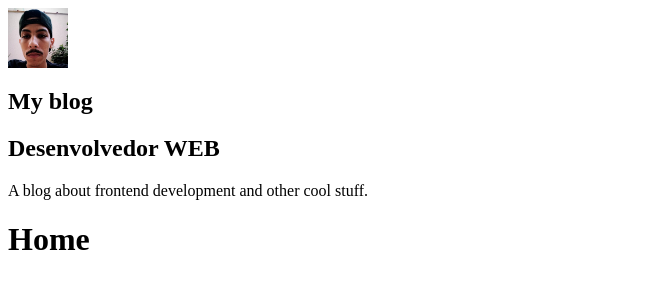
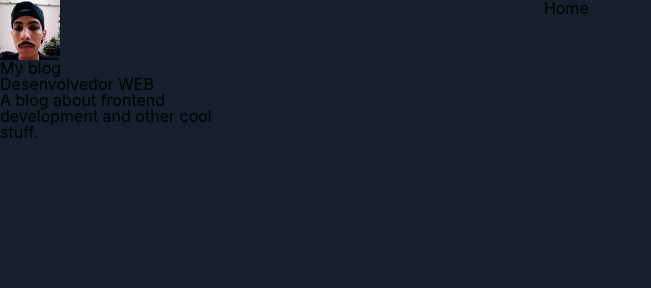
Before and after one commit to joaosoarees/gatsby-blog, a Gatsby site: page / in a window 1280 px wide. Shown: the whole page, without its empty margins (0-651 px from the left). Built offline with nearby package versions, Linux system fonts and the light colour scheme; Gatsby itself is replaced by a stand-in of ours.

Commit message:
introduced styled-components, created global styles

```diff
--- a/src/components/Layout/index.js
+++ b/src/components/Layout/index.js
@@ -1,17 +1,21 @@
 import React from "react";
 import PropTypes from "prop-types";
+
+import GlobalStyles from '../../styles/GlobalStyles';
+import { LayoutWrapper, LayoutMain } from './styles';
 
 import Profile from '../Profile';
 
 const Layout = ({ children }) => {
   return (
-    <>
+    <LayoutWrapper>
+      <GlobalStyles />
       <aside>
         <Profile />
       </aside>
 
-      <main>{children}</main>
-    </>
+      <LayoutMain>{children}</LayoutMain>
+    </LayoutWrapper>
   );
 }
 
--- /dev/null
+++ b/src/components/Layout/styles.js
@@ -0,0 +1,12 @@
+import styled from 'styled-components';
+
+export const LayoutWrapper = styled.section`
+  display: flex;
+`;
+
+export const LayoutMain = styled.main`
+  background: #16202c;
+  min-height: 100vh;
+  padding: 0 3.75rem 0 20rem;
+  width: 100%;
+`;
--- /dev/null
+++ b/src/styles/GlobalStyles.js
@@ -0,0 +1,62 @@
+import { createGlobalStyle } from 'styled-components';
+
+const GlobalStyles = createGlobalStyle`
+  html, body, div, span, applet, object, iframe,
+  h1, h2, h3, h4, h5, h6, p, blockquote, pre,
+  a, abbr, acronym, address, big, cite, code,
+  del, dfn, em, img, ins, kbd, q, s, samp,
+  small, strike, strong, sub, sup, tt, var,
+  b, u, i, center,
+  dl, dt, dd, ol, ul, li,
+  fieldset, form, label, legend,
+  table, caption, tbody, tfoot, thead, tr, th, td,
+  article, aside, canvas, details, embed,
+  figure, figcaption, footer, header, hgroup,
+  menu, nav, output, ruby, section, summary,
+  time, mark, audio, video {
+    margin: 0;
+    padding: 0;
+    border: 0;
+    font-size: 100%;
+    font: inherit;
+    vertical-align: baseline;
+  }
+  /* HTML5 display-role reset for older browsers */
+  article, aside, details, figcaption, figure,
+  footer, header, hgroup, menu, nav, section {
+    display: block;
+  }
+  body {
+    line-height: 1;
+  }
+  ol, ul {
+    list-style: none;
+  }
+  blockquote, q {
+    quotes: none;
+  }
+  blockquote:before, blockquote:after,
+  q:before, q:after {
+    content: '';
+    content: none;
+  }
+  table {
+    border-collapse: collapse;
+    border-spacing: 0;
+  }
+
+  body {
+    background: #16202c;
+    line-height: 1;
+    font-size: 100%;
+    font-family: ---apple-system, BlinkMacSystemFont, 'Segoe UI', Roboto, Oxygen, Ubuntu, Cantarell, 'Open Sans', 'Helvetica Neue', sans-serif;
+  }
+
+  img {
+    display: block;
+    width: 100%;
+    height: auto;
+  }
+`;
+
+export default GlobalStyles;
```
